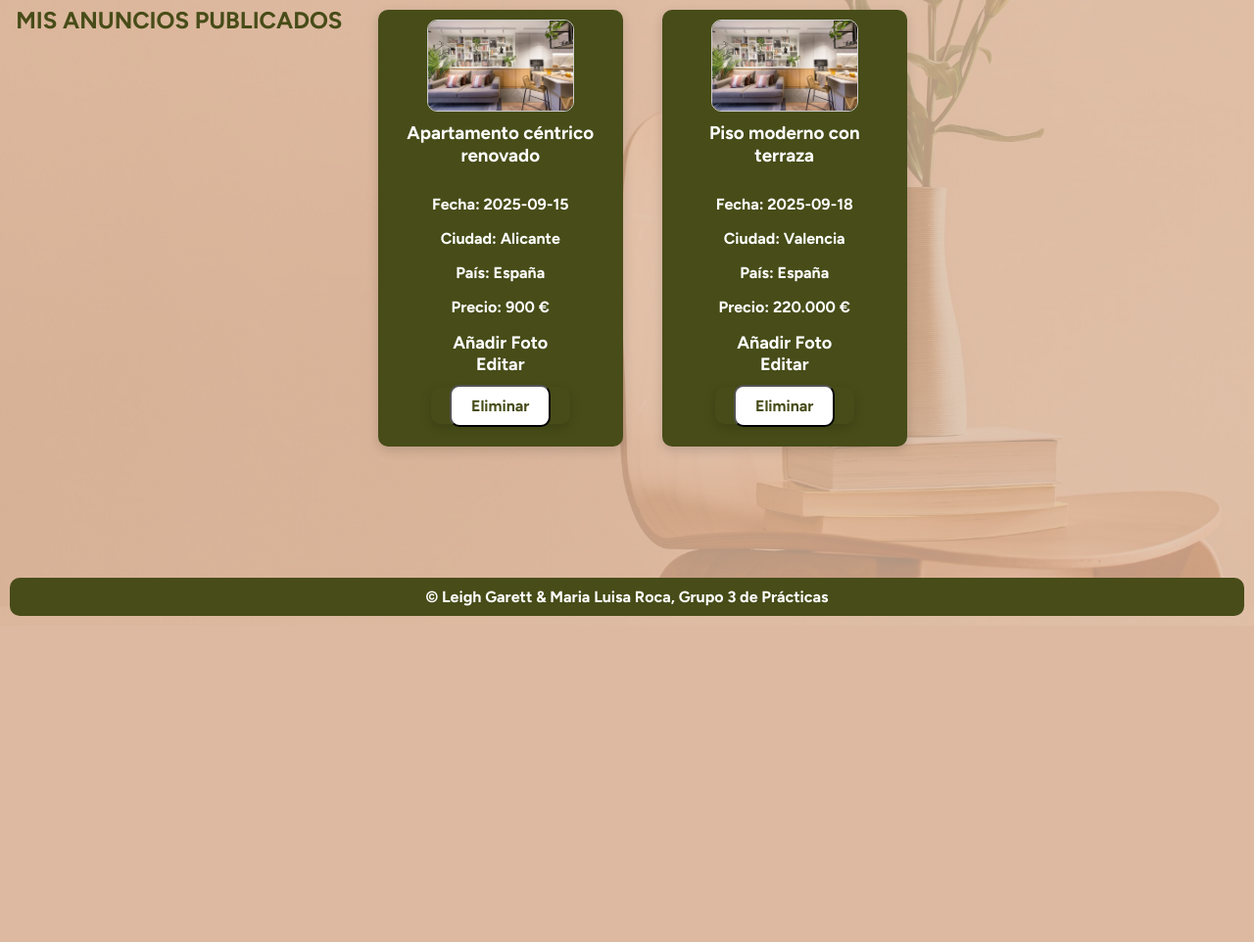
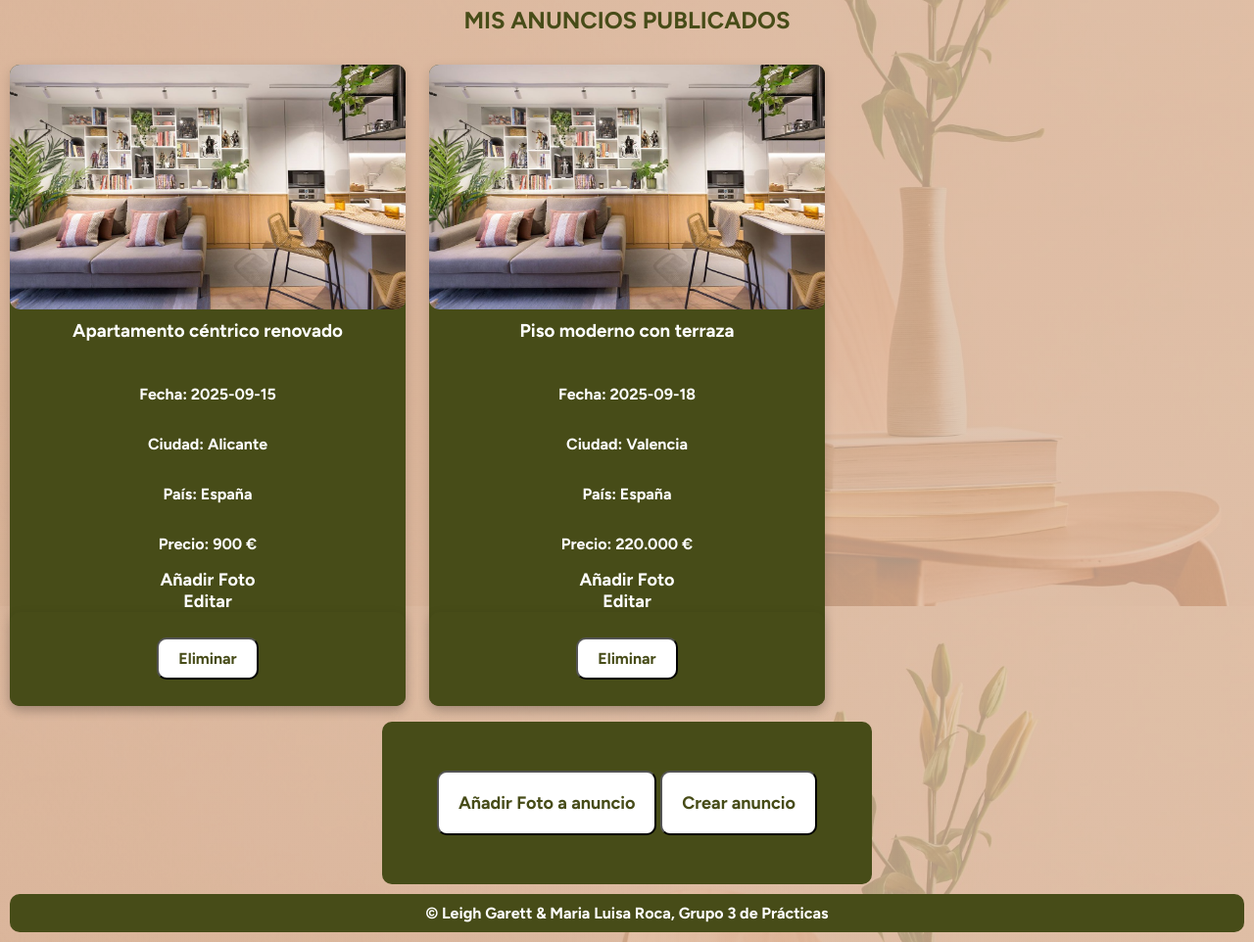
Before and after one commit to slg71/DAW, a PHP site: page /php/mis_anuncios.php in a window 1280 px wide. Shown: the part 181-1143 px from the top of the page at 98% size. Before the commit the page ends 810 px from the top, so only its background shows below. Run offline with PHP 8.4, Linux system fonts and the light colour scheme; the visitor is signed in with stand-in values (Sample User, id 1).

Commit message:
Correción de mis anuncios (estructura + botones nuevos)

```diff
--- a/php/mis_anuncios.php
+++ b/php/mis_anuncios.php
@@ -42,7 +42,7 @@ $anuncios = [
 ];
 ?>
 
-<main id="mis-anuncios">
+<main>
 
     <?php
     if (empty($anuncios)) {
@@ -50,7 +50,7 @@ $anuncios = [
     } else {
     ?>
 
-    <section id="listado-anuncios">
+    <section id="listado">
         <h2>MIS ANUNCIOS PUBLICADOS</h2>
 
         <?php foreach ($anuncios as $anuncio): ?>
@@ -77,7 +77,7 @@ $anuncios = [
                     Editar
                 </a>
 
-                <form action="gestion_anuncios.php" method="post" style="display:inline;">
+                <form action="gestion_anuncios.php" method="post">
                     <button type="submit"
                             name="eliminar"
                             value="<?php echo $anuncio['id']; ?>"
@@ -90,6 +90,19 @@ $anuncios = [
         </article>
         <?php endforeach; ?>
     </section>
+
+    <section id="bloque">
+        <button>
+            <a href="añadir_foto.php">
+                Añadir Foto a anuncio
+            </a>
+        </button>
+        <button>
+            <a href="crear_anuncio.php">
+                Crear anuncio
+            </a>
+        </button>
+    </section>
     <?php } ?>
 </main>
 
```
